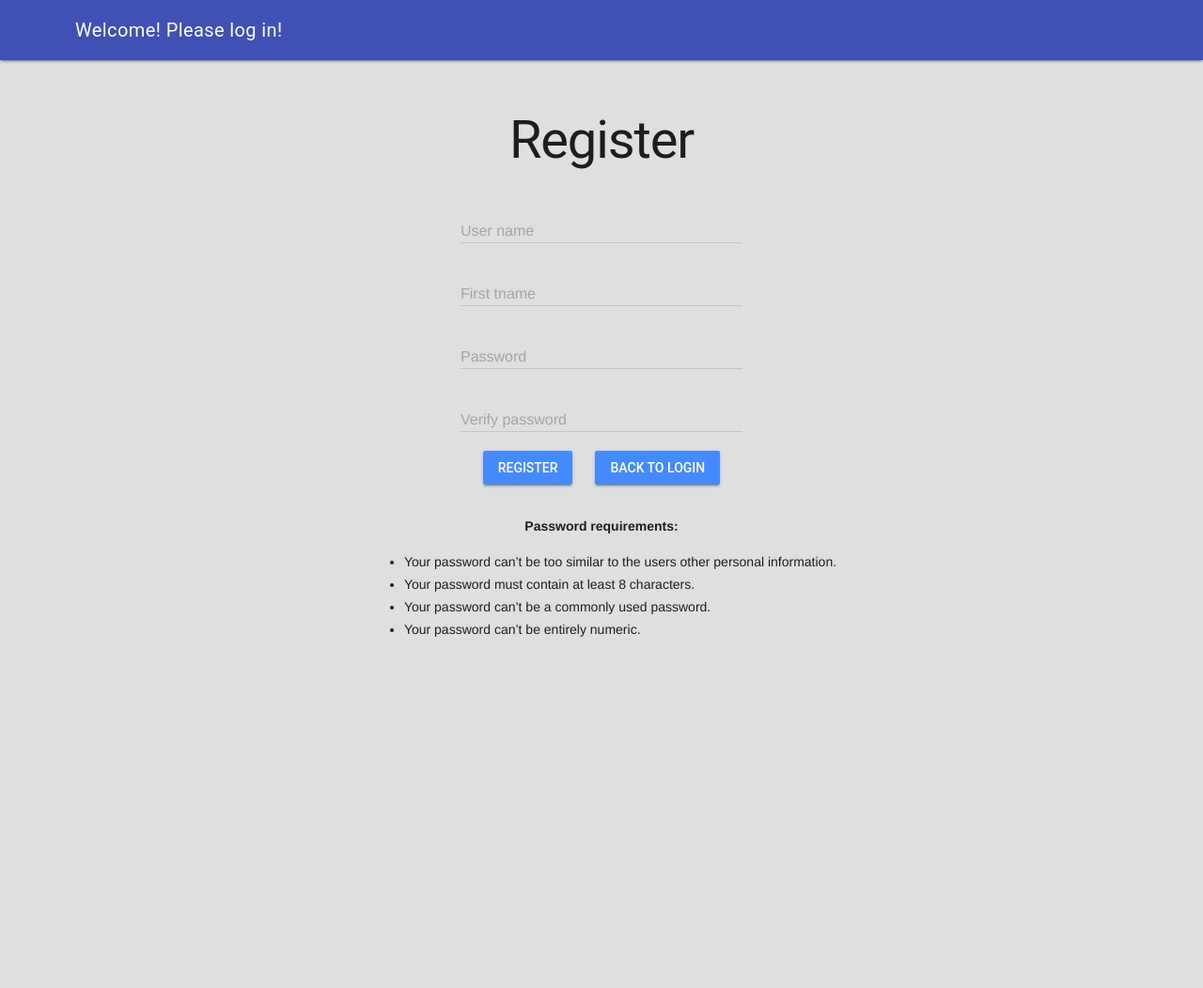
After one commit to christian-grund/Django-ChatApp, a Django app: template chat/templates/auth/register.html in a window 1280 px wide. The commit adds this page. Shown: the whole page at 94% size. Run offline with Django 5.2, Linux system fonts and the light colour scheme; the template is opened without the code that fills it, so the values that code supplies are empty.

Commit message:
Fixed some more code issues

```diff
--- /dev/null
+++ b/chat/templates/auth/register.html
@@ -0,0 +1,55 @@
+{% extends "base.html" %}
+{% block content %}
+    <h1>Register</h1>
+    <form method="post" class="login-form">
+        {% csrf_token %}
+        <div class="mdl-textfield mdl-js-textfield mdl-textfield--floating-label">
+            <input class="mdl-textfield__input"
+                   type="text"
+                   id="regUsername"
+                   name="username" />
+            <label class="mdl-textfield__label" for="regUsername">User name</label>
+        </div>
+        <div class="mdl-textfield mdl-js-textfield mdl-textfield--floating-label">
+            <input class="mdl-textfield__input"
+                   type="text"
+                   id="regFirstName"
+                   name="first_name" />
+            <label class="mdl-textfield__label" for="regFirstName">First tname</label>
+        </div>
+        <div class="mdl-textfield mdl-js-textfield mdl-textfield--floating-label">
+            <input class="mdl-textfield__input"
+                   type="password"
+                   id="regPassword"
+                   name="password1" />
+            <label class="mdl-textfield__label" for="regPassword">Password</label>
+        </div>
+        <div class="mdl-textfield mdl-js-textfield mdl-textfield--floating-label">
+            <input class="mdl-textfield__input"
+                   type="password"
+                   id="regVerifyPassword"
+                   name="password2" />
+            <label class="mdl-textfield__label" for="regVerifyPassword">Verify password</label>
+        </div>
+        <div class="btns-bottom">
+            <button class="mdl-button mdl-js-button mdl-button--raised mdl-js-ripple-effect mdl-button--accent">Register</button>
+            <a href="{% url 'login' %}?next=/chat/"
+               class="mdl-button mdl-js-button mdl-button--raised mdl-js-ripple-effect mdl-button--accent"> Back to login </a>
+        </div>
+        {% comment %} <button type="submit" class="btn btn-success">Register</button> {% endcomment %}
+        <div class="pw-requirements">
+            <p>Password requirements:</p>
+            <ul>
+                <li>Your password can’t be too similar to the users other personal information.</li>
+                <li>Your password must contain at least 8 characters.</li>
+                <li>Your password can’t be a commonly used password.</li>
+                <li>Your password can’t be entirely numeric.</li>
+            </ul>
+        </div>
+    </form>
+    {% if messages %}
+        <ul>
+            {% for message in messages %}<li>{{ message }}</li>{% endfor %}
+        </ul>
+    {% endif %}
+{% endblock content %}
--- a/chat/views.py
+++ b/chat/views.py
@@ -103,7 +103,7 @@ def register_view(response):
 	else:
 		form = RegisterForm()
 
-	return render(response, "register/register.html", {"form": form})
+	return render(response, "auth/register.html", {"form": form})
 
 
 # def delete_view(request, id):
--- a/first_django_app/urls.py
+++ b/first_django_app/urls.py
@@ -16,10 +16,12 @@ Including another URLconf
 """
 from django.contrib import admin
 from django.urls import include, path
+from django.views.generic.base import RedirectView
 from chat.views import index, login_view, logout_view, register_view, delete_message
 
 urlpatterns = [
     path('admin/', admin.site.urls),
+    path('', RedirectView.as_view(url='/login/', permanent=False)),
     path('chat/', index),
     path("register/", register_view, name='register'),
     path('login/', login_view, name='login'),
--- a/static/css/style.css
+++ b/static/css/style.css
@@ -164,3 +164,15 @@ body {
 .message-edit-container p {
 	cursor: pointer;
 }
+
+.pw-requirements {
+	display: flex;
+	align-items: center;
+	flex-direction: column;
+	margin-top: 32px;
+}
+
+.pw-requirements p {
+	margin: unset;
+	font-weight: bold;
+}
--- a/templates/base.html
+++ b/templates/base.html
@@ -3,13 +3,20 @@
     <head>
         <meta charset="UTF-8" />
         <meta name="viewport" content="width=device-width, initial-scale=1.0" />
+        <meta name="description"
+              content="Chatroom application where users can communicate in real-time." />
+        <meta name="keywords"
+              content="chatroom, real-time chat, communication, messaging, online chat" />
         <title>Chatroom</title>
-		<link rel="stylesheet" href="https://fonts.googleapis.com/icon?family=Material+Icons" />
-		<link rel="stylesheet" href="https://code.getmdl.io/1.3.0/material.indigo-blue.min.css" />
-		<link href="https://fonts.googleapis.com/css?family=Material+Icons|Material+Icons+Outlined|Material+Icons+Two+Tone|Material+Icons+Round|Material+Icons+Sharp" rel="stylesheet" />
-
-		{% load static %} <link rel="stylesheet" href={% static 'css/style.css' %}> {% load django_material_icons %}
-
+        <link rel="stylesheet"
+              href="https://fonts.googleapis.com/icon?family=Material+Icons" />
+        <link rel="stylesheet"
+              href="https://code.getmdl.io/1.3.0/material.indigo-blue.min.css" />
+        <link href="https://fonts.googleapis.com/css?family=Material+Icons|Material+Icons+Outlined|Material+Icons+Two+Tone|Material+Icons+Round|Material+Icons+Sharp"
+              rel="stylesheet" />
+        {% load static %}
+        <link rel="stylesheet" href={% static 'css/style.css' %}>
+        {% load django_material_icons %}
         <script defer src="https://code.getmdl.io/1.3.0/material.min.js"></script>
         <script>
 			function logout() {
@@ -30,6 +37,7 @@
 					})
 					.catch((error) => console.error("Error:", error));
 			}
+
         </script>
     </head>
     <body>
@@ -38,19 +46,29 @@
             <header class="mdl-layout__header">
                 <div class="mdl-layout__header-row">
                     <!-- Title -->
-					<span class="mdl-layout-title"> {% if request.user.is_authenticated %} Welcome {{ request.user.first_name }}! {% else %} Welcome! Please log in! {% endif %} </span>
+                    <span class="mdl-layout-title">
+                        {% if request.user.is_authenticated %}
+                            Welcome {{ request.user.first_name }}!
+                        {% else %}
+                            Welcome! Please log in!
+                        {% endif %}
+                    </span>
                     <!-- Add spacer, to align navigation to the right -->
                     <div class="mdl-layout-spacer"></div>
                     <!-- Navigation. We hide it in small screens. -->
                     <nav class="mdl-navigation mdl-layout--large-screen-only">
-						{% if request.user.is_authenticated %} {% csrf_token %}
+                        {% if request.user.is_authenticated %}
+                            {% csrf_token %}
                             <p class="mdl-navigation__link c-pointer" onclick="logout()">Logout</p>
                         {% endif %}
                     </nav>
                 </div>
             </header>
             <main class="mdl-layout__content pos-rel">
-				<div class="page-content" id="pageContent"> {% block content %}{% endblock %} </div>
+                <div class="page-content" id="pageContent">
+                    {% block content %}
+                    {% endblock content %}
+                </div>
             </main>
         </div>
     </body>
```
Also changed, not shown: chat/templates/auth/login.html (+33 -19 lines), chat/templates/auth/logout.html (+7 -7 lines), chat/templates/register/register.html (deleted, +0 -38 lines), db.sqlite3. Lines whose indentation alone changed are shown as unchanged.
